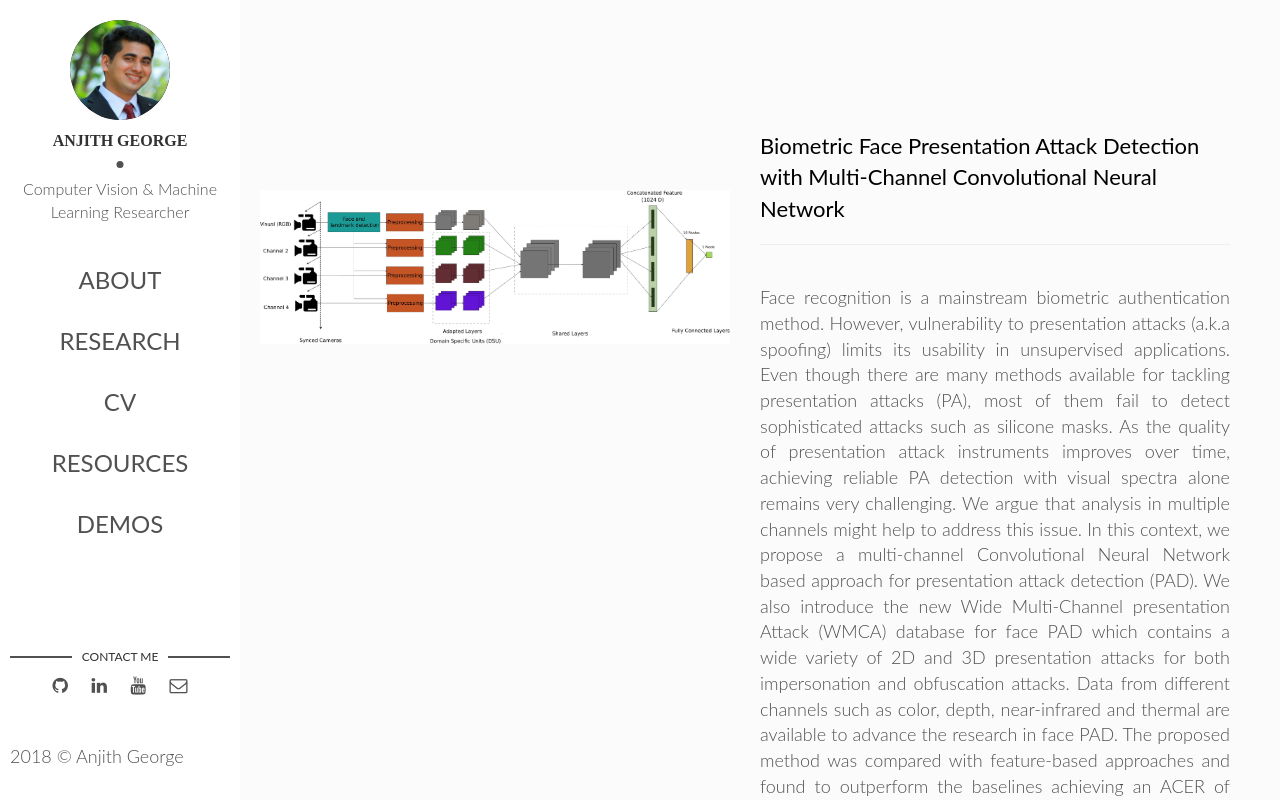
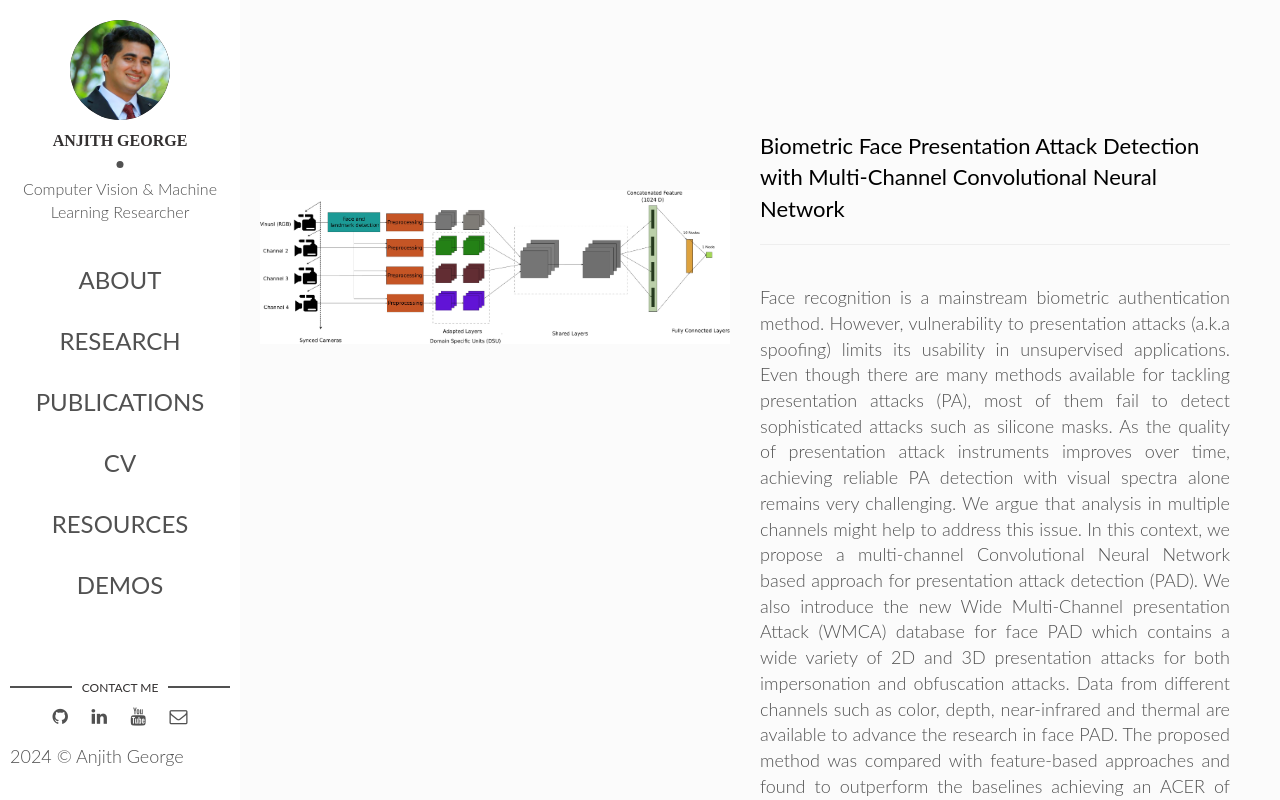
Before and after one commit to anjith2006/anjith2006.github.io, a plain HTML site: page research.html in a window 1280 px wide. Shown: the top 800 px of the page. Drawn offline with Linux system fonts and the light colour scheme.

Commit message:
Update research.html

```diff
--- a/research.html
+++ b/research.html
@@ -52,11 +52,10 @@
       <article class="article-page"><div class="page-content"><div class="wrap-content"><header class="header-page">
       <h3 class="page-sidebarmenu"><a href="index.html">About</a></h3>
       &nbsp; &nbsp; <h3 class="page-sidebarmenu"><a href="research.html">Research</a></h3>
+      &nbsp; &nbsp; <h3 class="page-sidebarmenu"><a href="publications.html">Publications</a></h3>
       &nbsp; &nbsp; <h3 class="page-sidebarmenu"><a href="resume.html">CV</a></h3>
       &nbsp; &nbsp; <h3 class="page-sidebarmenu"><a href="resources.html">Resources</a></h3>
       &nbsp; &nbsp; <h3 class="page-sidebarmenu"><a href="demos.html">Demos</a></h3>
-
-
       </header></div></div></article>
     </div>
   </header> <!-- End Header -->
@@ -73,7 +72,7 @@
           <li class="github"><a href="http://github.com/anjith2006" target="_blank"><i class="fa fa-github"></i></a></li>
 
 
-          <li class="linkedin"><a href="https://ch.linkedin.com/in/anjith-george-phd-87402529" target="_blank"><i class="fa fa-linkedin"></i></a></li>
+          <li class="linkedin"><a href="https://ch.linkedin.com/in/anjith-george-ph-d-87402529" target="_blank"><i class="fa fa-linkedin"></i></a></li>
 
 
           <li><a href="https://www.youtube.com/channel/UCF-4bAPWrVmkLxQRTjDz0yQ" target="_blank"><i class="fa fa-youtube" aria-hidden="true"></i></a></li>
@@ -84,7 +83,7 @@
       </ul>
     </section> <!-- End Section Contact -->
     <div class="copyright">
-      <p>  2018 © Anjith George  </p>
+      <p>  2024 © Anjith George  </p>
     </div>
   </footer> <!-- End Footer -->
 </aside> <!-- End Sidebar -->
```
